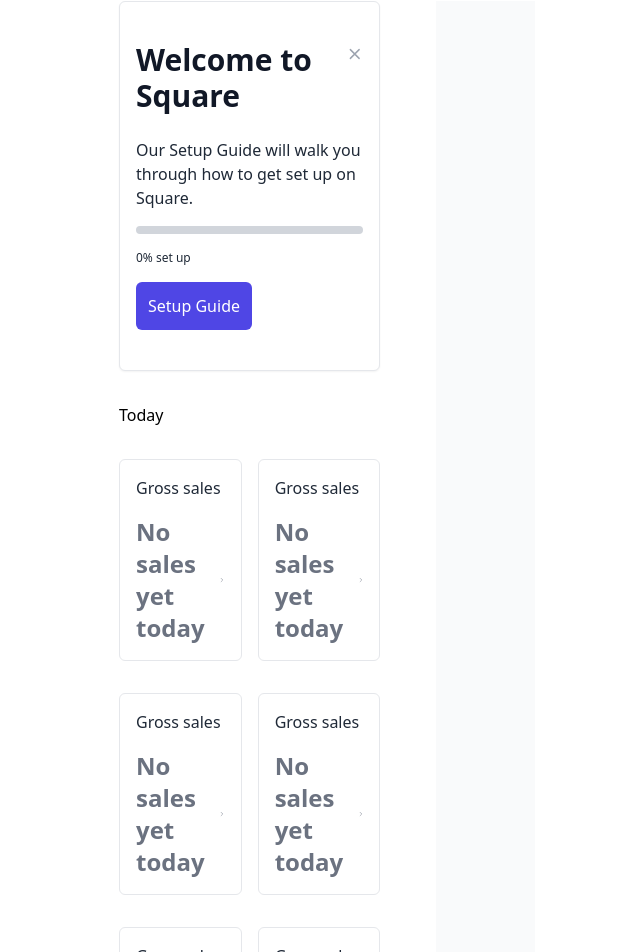
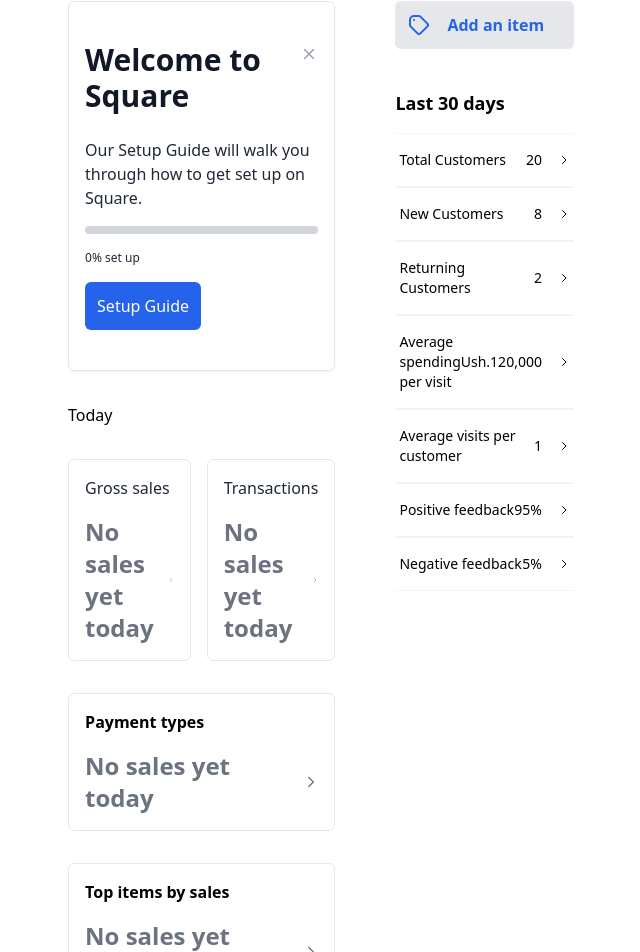
Before and after one commit to brian-chano/square-dashboard-clone, a Next.js app: page /dashboard in a window 1280 px wide. Shown: the part 95-1047 px from the top of the page, without its empty margins (313-953 px from the left). Built offline with nearby package versions, Linux system fonts and the light colour scheme.

Commit message:
Feature: Index / Home page side bar.
- Added the homepage sidebar items section.
- Changed colors from indigo-600 to blue-600 for hover, icons and
  active text

```diff
--- a/components/Sidebar.js
+++ b/components/Sidebar.js
@@ -26,7 +26,7 @@
               <Link href={item.route} key={item.name}>
                 <div className='flex flex-col items-center space-y-2'>
                   <div
-                    className={`bg-indigo-600 cursor-pointer rounded-xl transform hover:scale-[1.05] transition duration-300 ease-in-out`}
+                    className={`bg-blue-600 cursor-pointer rounded-xl transform hover:scale-[1.05] transition duration-300 ease-in-out`}
                   >
                     <div className='flex justify-center items-center text-white h-14 w-14 '>
                       {item.icon}
--- a/pages/dashboard/index.js
+++ b/pages/dashboard/index.js
@@ -1,11 +1,17 @@
 import Layout from '../../components/Layout';
 
-const Card = () => {
+const Card = ({ title, width, sales }) => {
   return (
-    <div className='py-4 px-4  border rounded-md w-1/2 text-gray-800'>
-      <p>Gross sales</p>
+    <div
+      className={`${width} py-4 px-4  border rounded-md ${
+        width === 'w-full' ? 'font-bold' : 'text-gray-800'
+      }`}
+    >
+      <p>{title}</p>
       <span className='flex space-x-1 items-center mt-4'>
-        <p className='text-2xl text-gray-500 font-bold'>No sales yet today</p>
+        <p className='text-2xl text-gray-500 font-bold'>
+          {sales ? sales : 'No sales yet today'}
+        </p>
         <svg
           xmlns='http://www.w3.org/2000/svg'
           className='h-4 w-4 text-gray-500 cursor-pointer'
@@ -25,9 +31,67 @@
   );
 };
 
+const History = ({ title, value }) => {
+  return (
+    <div className='border-t border-b border-gray-100 text-sm'>
+      <div className='px-1 py-4 flex items-center justify-between hover:cursor-pointer hover:text-blue-600'>
+        {title}
+        <span className='flex items-center'>
+          <p>{value}</p>
+          <svg
+            xmlns='http://www.w3.org/2000/svg'
+            className='h-3 w-3 ml-4'
+            fill='none'
+            viewBox='0 0 24 24'
+            stroke='currentColor'
+          >
+            <path
+              strokeLinecap='round'
+              strokeLinejoin='round'
+              strokeWidth={2}
+              d='M9 5l7 7-7 7'
+            />
+          </svg>
+        </span>
+      </div>
+    </div>
+  );
+};
+
+const HISTORY_ITEMS = [
+  {
+    title: 'Total Customers',
+    value: 20,
+  },
+  {
+    title: 'New Customers',
+    value: 8,
+  },
+  {
+    title: 'Returning Customers',
+    value: 2,
+  },
+  {
+    title: 'Average spending per visit ',
+    value: 'Ush.120,000',
+  },
+  {
+    title: 'Average visits per customer',
+    value: 1,
+  },
+  {
+    title: 'Positive feedback',
+    value: '95%',
+  },
+  {
+    title: 'Negative feedback',
+    value: '5%',
+  },
+];
+
 export default function Index() {
   return (
-    <div className='flex justify-center py-10 lg:space-x-14 sm:space-x-10 sm:mx-12 lg:mx-[27rem] relative top-auto left-auto mt-14'>
+    <div className='flex justify-center py-10 lg:space-x-12 sm:space-x-10 sm:mx-12 lg:mx-[27rem] relative top-auto left-auto mt-14'>
       <div className='flex flex-col space-y-8 lg:w-[40rem] sm:w-3/4'>
         <div className='flex flex-col space-y-6 bg-white w-full rounded-md border shadow-sm py-10 px-4 text-gray-800'>
           <div className='flex justify-between'>
@@ -55,34 +119,54 @@
             </p>
             <div className='h-[0.50rem] w-full bg-gray-300 rounded-lg'></div>
             <p className='text-xs'>0% set up</p>
-            <button className='bg-indigo-600 text-white py-3 px-3 rounded-md hover:bg-indigo-700'>
+            <button className='bg-blue-600 text-white py-3 px-3 rounded-md hover:bg-blue-700'>
               Setup Guide
             </button>
           </div>
         </div>
         <div>Today</div>
         <div className='flex justify-between space-x-4'>
-          <Card />
-          <Card />
+          <Card title={'Gross sales'} width='w-1/2' />
+          <Card title={'Transactions'} width='w-1/2' />
         </div>
-        <div className='flex justify-between space-x-4'>
-          <Card />
-          <Card />
+        <div className='flex justify-between'>
+          <Card title={'Payment types'} width='w-full' />
         </div>
-        <div className='flex justify-between space-x-4'>
-          <Card />
-          <Card />
+        <div className='flex justify-between'>
+          <Card title={'Top items by sales'} width='w-full' />
         </div>
-        <div className='flex justify-between space-x-4'>
-          <Card />
-          <Card />
-        </div>
-        <div className='flex justify-between space-x-4'>
-          <Card />
-          <Card />
+        <div className='flex justify-between'>
+          <Card title={'Top categories by sales'} width='w-full' />
         </div>
       </div>
-      <div className='bg-gray-50 lg:w-[20rem] sm:w-[13rem] py-3 px-3'></div>
+      <div className='lg:w-[20rem] sm:w-[13rem] px-3'>
+        <div className='flex space-x-4 bg-gray-200 rounded-md py-3 px-3 text-blue-600 font-semibold'>
+          <svg
+            xmlns='http://www.w3.org/2000/svg'
+            className='h-6 w-6'
+            fill='none'
+            viewBox='0 0 24 24'
+            stroke='currentColor'
+          >
+            <path
+              strokeLinecap='round'
+              strokeLinejoin='round'
+              strokeWidth='2'
+              d='M7 7h.01M7 3h5c.512 0 1.024.195 1.414.586l7 7a2 2 0 010 2.828l-7 7a2 2 0 01-2.828 0l-7-7A1.994 1.994 0 013 12V7a4 4 0 014-4z'
+            />
+          </svg>
+          <p>Add an item</p>
+        </div>
+
+        <p className='font-bold text-lg mt-10 mb-4'>Last 30 days</p>
+        <div>
+          {HISTORY_ITEMS.map((item) => {
+            return (
+              <History title={item.title} key={item.title} value={item.value} />
+            );
+          })}
+        </div>
+      </div>
     </div>
   );
 }
```
